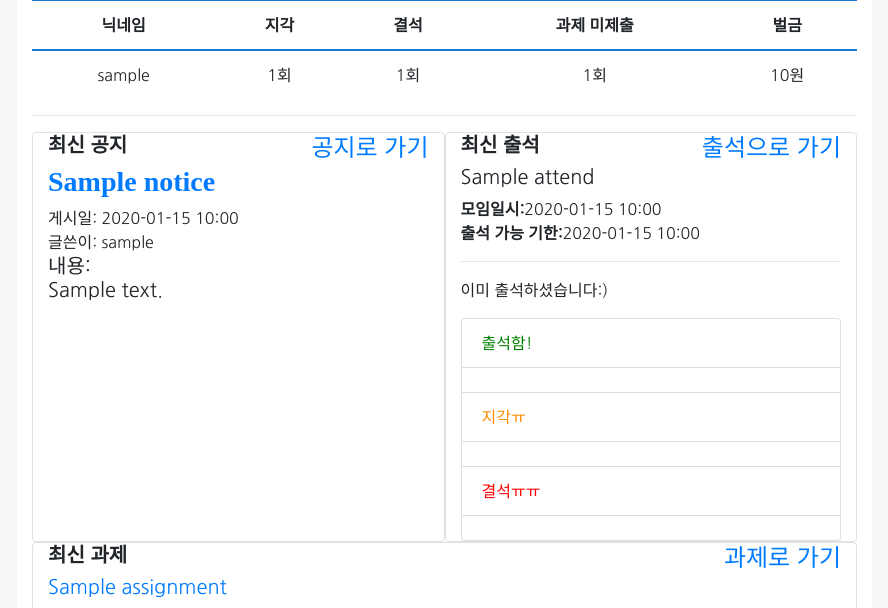
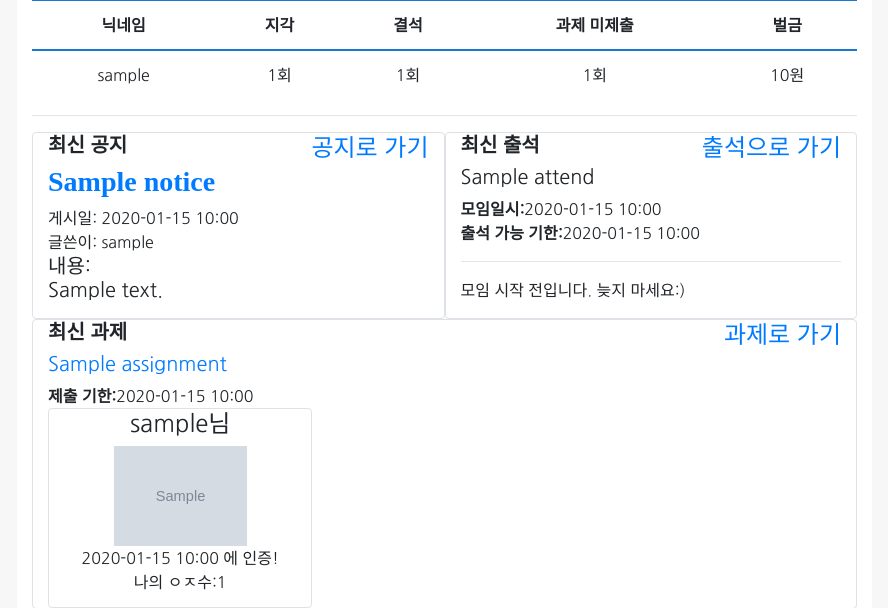
Before and after one commit to pirogramming/Admit-Study-Manager, a Django app: page /study/1/ in a window 1280 px wide. Shown: the part 1015-1623 px from the top of the page, without its empty margins (338-1226 px from the left). Run offline with Django 3.2, Linux system fonts and the light colour scheme; a user stored in the database is signed in; tables that the repository leaves empty hold one stand-in row (values such as "Sample post"); grey boxes marked "Sample" are stand-in pictures; some libraries are stand-ins or nearby versions; some web fonts are replaced.

Commit message:
출석 상태 체크 로직에서 출석 시작 전 상태 체크 추가

```diff
--- a/start/study/templates/study/group_detail.html
+++ b/start/study/templates/study/group_detail.html
@@ -247,6 +247,9 @@
 
                     </div>
 
+                    {% elif latest_attend.attend_status == '출석 시작 전' %}
+                        <p>모임 시작 전입니다. 늦지 마세요:)</p>
+
                     {% elif not confirm_value %}
                     <p>이미 출석하셨습니다:)</p>
                     <div>
```
